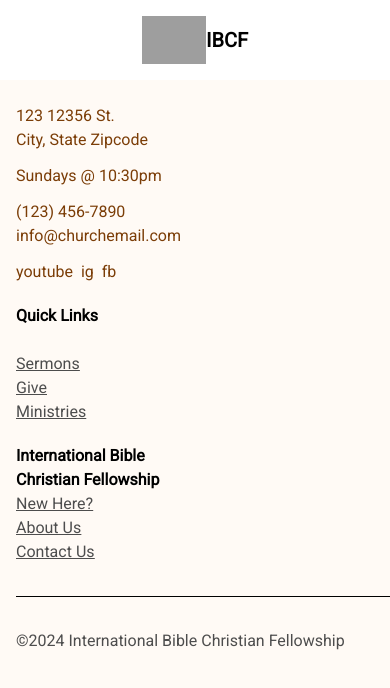
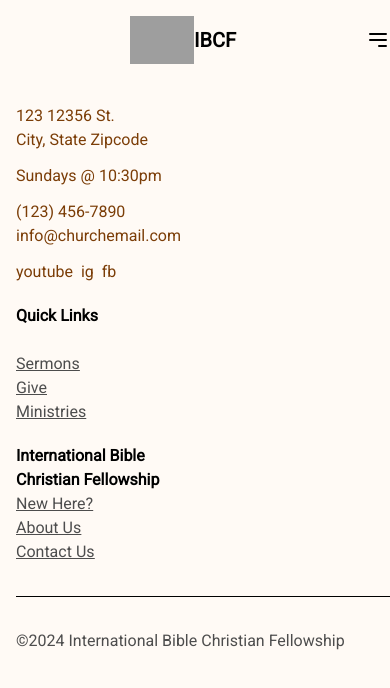
Before and after one commit to gerarjon/ibcf-church, a Next.js app: page /sermons in a window 390 px wide. Shown: the top 688 px of the page. Built offline with nearby package versions, Linux system fonts and the light colour scheme; grey boxes are pictures that could not be loaded.

Commit message:
created functioning burger menu for navbar/mobile

```diff
--- a/src/app/components/navigation/Navbar.js
+++ b/src/app/components/navigation/Navbar.js
@@ -19,6 +19,7 @@ function classNames(...classes) {
 export default function Navbar() {
   const pathname = usePathname();
   const [isScrolled, setIsScrolled] = useState(false);
+  const [mobileMenuOpen, setMobileMenuOpen] = useState(false);
   const isHomePage = pathname === '/';
 
   useEffect(() => {
@@ -37,8 +38,9 @@ export default function Navbar() {
   }, []);
 
   return(
-    <nav className={`fixed w-screen transition-colors duration-300 ${isScrolled || !isHomePage ? 'bg-white text-black' : 'bg-transparent text-white'}`}>
+    <nav className={`fixed w-screen transition-colors duration-300 ${isScrolled || !isHomePage ? 'bg-main text-black' : 'bg-transparent text-white'}`}>
       <div className='container mx-auto my-4 flex items-center md:justify-between '>
+
         {/* Logo */}
         <div className="flex-1 flex mx-auto mx-0 justify-center md:justify-start">
           <Link href="/">
@@ -58,7 +60,23 @@ export default function Navbar() {
           </Link>
         </div>
 
-        {/* Menu Items */}
+        {/* Mobile Menu Button */}
+        <button
+          onClick={() => setMobileMenuOpen(!mobileMenuOpen)}
+          className="md:hidden focus:outline-none"
+        >
+          <svg
+            className="w-6 h-6"
+            fill="none"
+            stroke="currentColor"
+            viewBox="0 0 24 24"
+            xmlns="http://www.w3.org/2000/svg"
+          >
+            <path strokeLinecap="round" strokeLinejoin="round" strokeWidth="2" d="M4 6h16M4 12h16m-7 6h7" />
+          </svg>
+        </button>
+
+        {/* Desktop Menu */}
         <div>
           <ul className="flex-1 hidden md:flex text-xl space-x-4">
             {navigation.map((item) => {
@@ -83,6 +101,33 @@ export default function Navbar() {
               )
             })}
           </ul>
+
+          {/* Mobile Menu */}
+          <div
+          className={classNames(
+            mobileMenuOpen ? 'opacity-100 translate-y-0' : 'opacity-0 -translate-y-4 pointer-events-none',
+            'md:hidden absolute top-16 left-0 w-full bg-white shadow-lg transition-all duration-300 ease-in-out transform'
+          )}
+          >
+            <ul className="flex flex-col space-y-2 p-4">
+              {navigation.map((item) => {
+                const isActive = pathname === item.href;
+
+                return (
+                  <li key={item.name}>
+                    <Link
+                      href={item.href}
+                      aria-current={isActive ? 'page' : undefined}
+                      className="text-black"
+                      onClick={() => setMobileMenuOpen(false)} // Close mobile menu on link click
+                    >
+                      {item.name}
+                    </Link>
+                  </li>
+                )
+              })}
+            </ul>
+          </div>
         </div>
       </div>
     </nav>
--- a/src/app/globals.css
+++ b/src/app/globals.css
@@ -7,3 +7,9 @@
   --background-start-rgb: 214, 219, 220;
   --background-end-rgb: 255, 255, 255;
 }
+
+.hero-image {
+  background-image: linear-gradient(to bottom, rgba(0, 0, 0, 0.5), rgba(0, 0, 0, 0)), url('https://res.cloudinary.com/ibcf/image/upload/v1723866139/IMG_0430-2_n8xsq5.jpg');
+  background-size: cover;
+  background-position: center;
+}
--- a/src/app/page.js
+++ b/src/app/page.js
@@ -4,13 +4,13 @@ export default function Home() {
     <main>
 
       {/* Hero */}
-      <section className="bg-home-image bg-cover bg-bottom mx-auto flex flex-col items-center justify-items-center place-content-center h-svh">
+      <section className="hero-image mx-auto flex flex-col items-center justify-items-center place-content-center h-svh">
         <div className="text-center mt-20 lg:mt-40 mb-6">
           <div className="text-subtitle text-xl lg:text-3xl font-black">
             Welcome to
           </div>
           <h1 className="flex flex-col text-5xl lg:text-9xl font-black italic uppercase text-white tracking-tighter">
-            International <span className="not-italic -my-3 lg:-my-9">Bible Christian</span> Fellowship
+            International <span className="not-italic -my-4 lg:-my-10">Bible Christian</span> Fellowship
           </h1>
         </div>
 
--- a/tailwind.config.js
+++ b/tailwind.config.js
@@ -7,12 +7,6 @@ module.exports = {
   ],
   theme: {
     extend: {
-      backgroundImage: {
-        'home-image': "url('https://res.cloudinary.com/ibcf/image/upload/v1723866139/IMG_0430-2_n8xsq5.jpg')",
-        'gradient-radial': 'radial-gradient(var(--tw-gradient-stops))',
-        'gradient-conic':
-          'conic-gradient(from 180deg at 50% 50%, var(--tw-gradient-stops))',
-      },
       backgroundSize: {
         '80%': '80%'
       },
```
